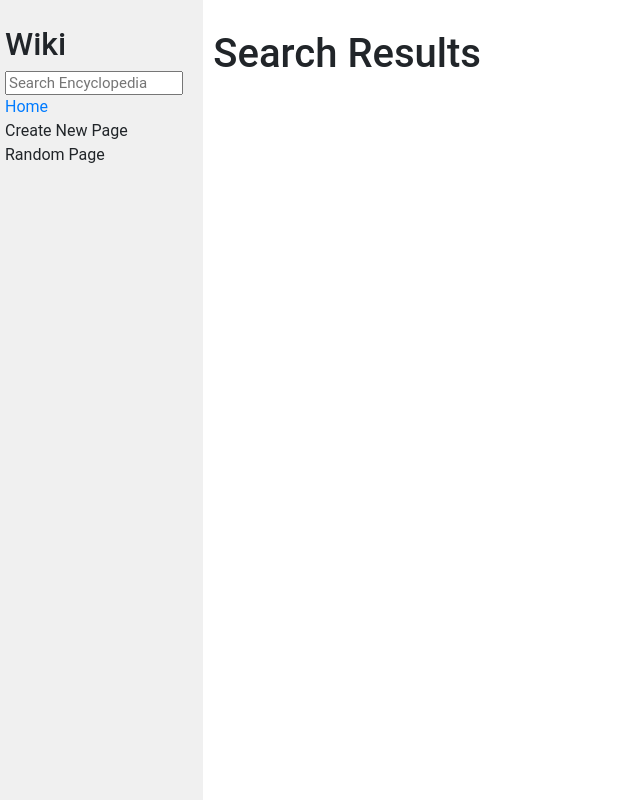
After one commit to zlurm/myCS50_project1, a Django app: template encyclopedia/templates/encyclopedia/search.html in a window 1280 px wide. The commit adds this page. Shown: the whole page, without its empty margins (0-640 px from the left). Run offline with Django 3.2, Linux system fonts and the light colour scheme; the template is opened without the code that fills it, so the values that code supplies are empty; some libraries are stand-ins or nearby versions.

Commit message:
done search

```diff
--- a/encyclopedia/static/encyclopedia/styles.css
+++ b/encyclopedia/static/encyclopedia/styles.css
@@ -9,7 +9,6 @@ code {
 }
 
 h1 {
-    color: greenyellow;
     margin-top: 0px;
     padding-top: 20px;
 }
@@ -43,7 +42,3 @@ textarea {
     padding: 50px;
     text-align: center;
 }
-
-#test {
-    color: blue
-}
--- a/encyclopedia/templates/encyclopedia/entry.html
+++ b/encyclopedia/templates/encyclopedia/entry.html
@@ -5,7 +5,4 @@
 
 {% block body %}
     {{ entry }}
-
-
-
 {% endblock %}
--- a/encyclopedia/templates/encyclopedia/errormessage.html
+++ b/encyclopedia/templates/encyclopedia/errormessage.html
@@ -11,7 +11,7 @@
 </head>
 <body>
     <div id="error-container">
-        <h1 id="test">404</h1>
+        <h1>404</h1>
         <h2>Page not found</h2>
     </div>
 
--- a/encyclopedia/templates/encyclopedia/layout.html
+++ b/encyclopedia/templates/encyclopedia/layout.html
@@ -12,7 +12,7 @@
         <div class="row">
             <div class="sidebar col-lg-2 col-md-3">
                 <h2>Wiki</h2>
-                <form >
+                <form action="{% url 'search' %}">
                     <input class="search" type="text" name="q" placeholder="Search Encyclopedia">
                 </form>
                 <div>
--- /dev/null
+++ b/encyclopedia/templates/encyclopedia/search.html
@@ -0,0 +1,14 @@
+{% extends "encyclopedia/layout.html" %}
+{% block title %}
+    aSearch results
+{% endblock %}
+
+{% block body %}
+    <h1>Search Results</h1>
+    <ul>
+        {% for result in results %}
+            <li><a href="{% url 'wiki' result %}"> {{ result }}</a></li>
+        {% endfor %}
+    </ul>
+
+{% endblock %}
--- a/encyclopedia/urls.py
+++ b/encyclopedia/urls.py
@@ -5,4 +5,5 @@ from . import views
 urlpatterns = [
     path("", views.index, name="index"),
     path("wiki/<str:page_name>", views.wiki, name="wiki"),
+    path("search", views.search, name="search")
 ]
```
Also changed, not shown: encyclopedia/util.py (+10 -0 lines), encyclopedia/views.py (+12 -1 lines).
